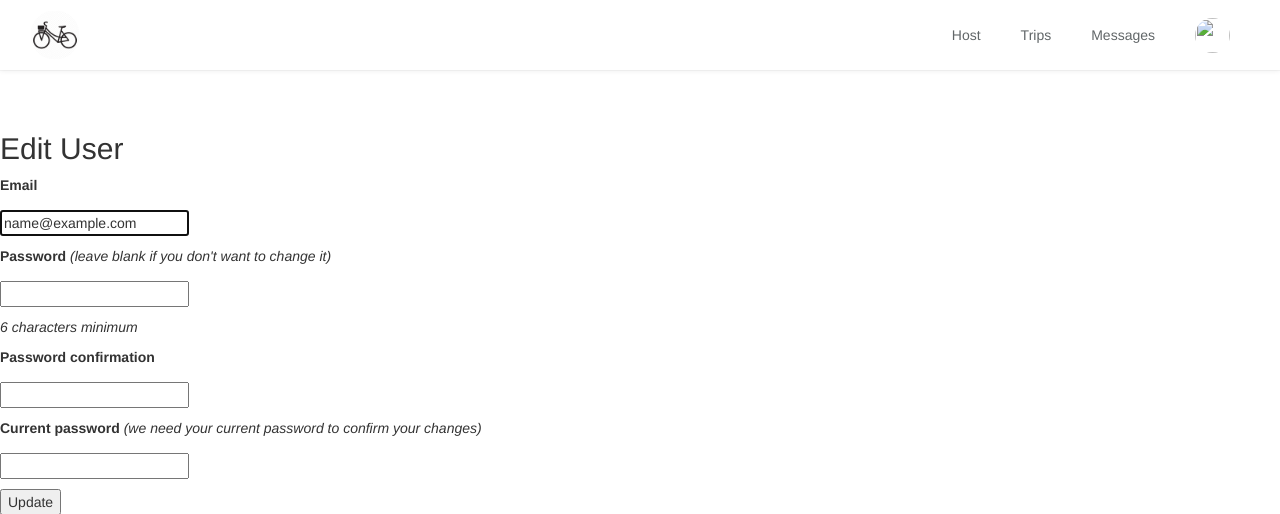
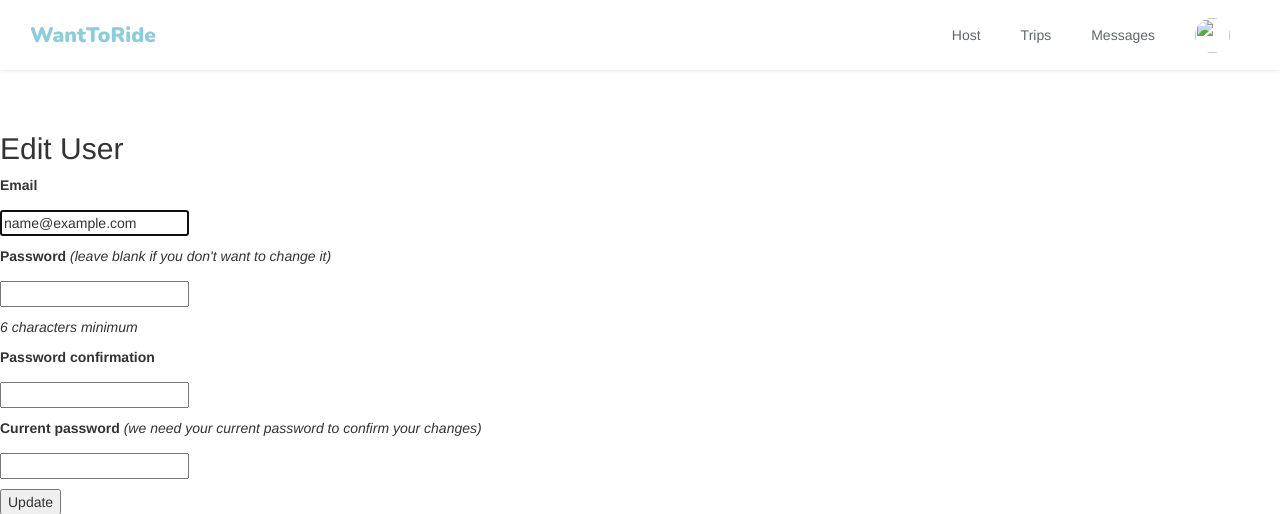
Before and after one commit to nickhen01/ride_my_bike, a Rails app: page /users/edit in a window 1280 px wide. Shown: the top 514 px of the page. Run offline with Rails 7, Linux system fonts and the light colour scheme; the visitor is signed in with stand-in values (Sample User, id 1); style sheets or scripts are compiled from the project's sources; some libraries are stand-ins or nearby versions.

Commit message:
changed navbar css and added get_area_by_postcode method to bicyclescontroller

```diff
--- a/app/assets/stylesheets/components/_navbar.scss
+++ b/app/assets/stylesheets/components/_navbar.scss
@@ -1,3 +1,5 @@
+@import url('https://fonts.googleapis.com/css?family=Nunito:400,900');
+
 /* Main navbar */
 .navbar-wagon {
   box-shadow: 0 1px 5px 0 rgba(0,0,0,0.07),0 1px 0 0 rgba(0,0,0,0.03);
@@ -11,9 +13,19 @@
 }
 
 /* Logo */
-.navbar-wagon-brand img {
-  height: 50px;
+.navbar-wagon-brand {
+  font-family: 'Nunito', sans-serif;
+  font-weight: 900;
+  font-size: 1.5em;
+  margin-top: 10px;
+  color: #8CCDDC;
 }
+
+.navbar-wagon-brand:hover {
+  text-decoration: none;
+}
+
+
 
 /* User Avatar */
 .navbar-wagon .avatar {
--- a/app/views/bicycles/show.html.erb
+++ b/app/views/bicycles/show.html.erb
@@ -0,0 +1 @@
+<h2 class="text-center"><%= @bicycle.brand %> <%= @bicycle.model %> in <%= @area %></h2>
--- a/app/views/layouts/components/_navbar.html.erb
+++ b/app/views/layouts/components/_navbar.html.erb
@@ -1,7 +1,7 @@
 <div class="navbar-wagon">
   <!-- Logo -->
   <a href="/" class="navbar-wagon-brand">
-   <%= image_tag "bicycle-logo.png", { class: "img-circle" } %>
+   <p>WantToRide</p>
   </a>
 
   <!-- Right Navigation -->
```
Also changed, not shown: app/controllers/bicycles_controller.rb (+11 -1 lines), app/assets/stylesheets/layouts/_index.scss (line endings or trailing spaces).
